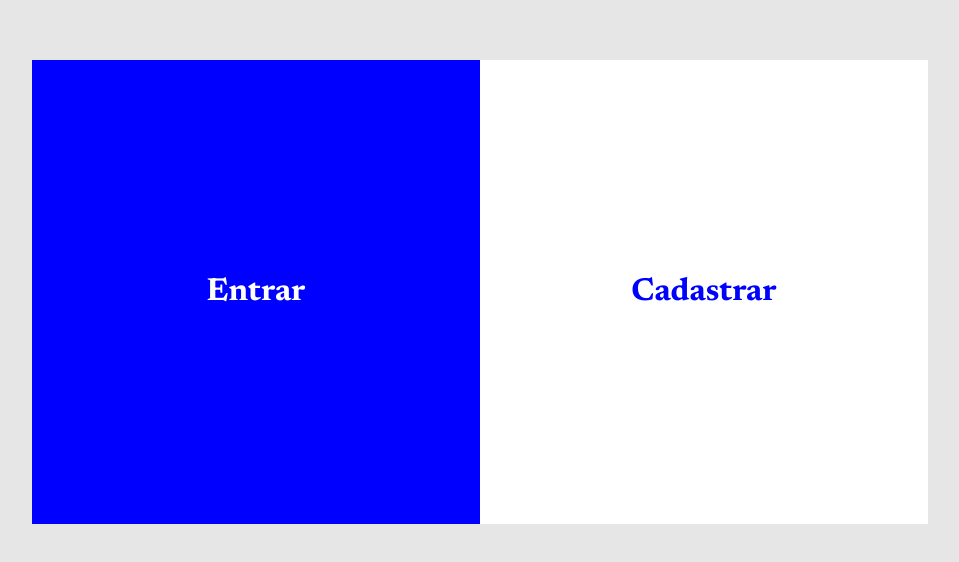
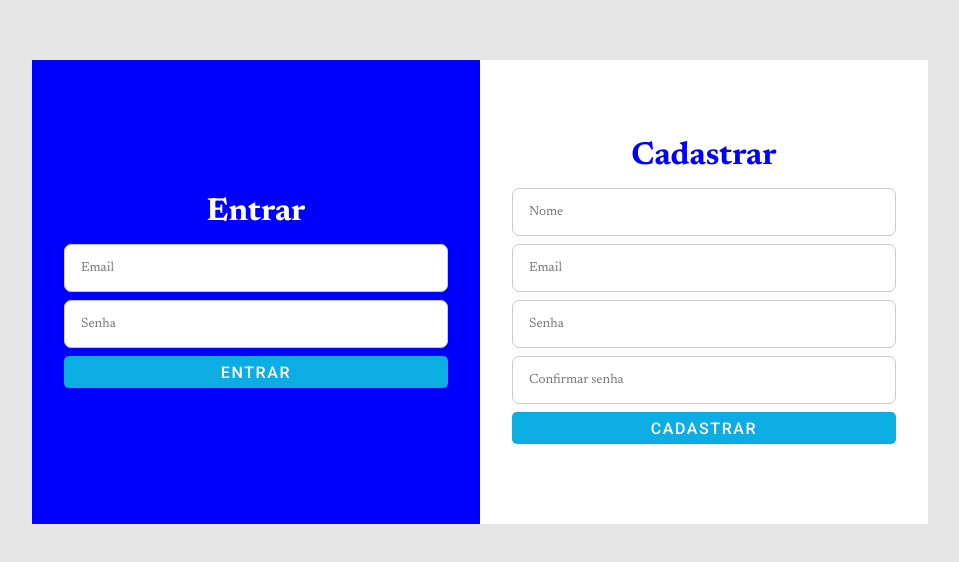
Before and after one commit to Prulucas/api-breaking-news, a React (Vite) app in the folder spa-breakingnews/: page /auth in a window 1280 px wide. Shown: the part 108-670 px from the top of the page, without its empty margins (160-1119 px from the left). Built offline with nearby package versions, Linux system fonts and the light colour scheme.

Commit message:
Aula 51 - Padronização do código em React com components

```diff
--- /dev/null
+++ b/spa-breakingnews/src/components/button/button.jsx
@@ -0,0 +1,5 @@
+import {ButtonSpace} from "./buttonStyled"
+
+export function Button ({type, text }) {
+    return <ButtonSpace type={type} > {text} </ButtonSpace>
+}
--- /dev/null
+++ b/spa-breakingnews/src/components/button/buttonStyled.jsx
@@ -0,0 +1,22 @@
+import styled from 'styled-components';
+
+export const ButtonSpace = styled.button`
+    background-color: #0bade3;
+    border: none;
+    outline: none;
+    font-size: 1rem;
+    padding: 0.4rem 1rem;
+    color: #fff;
+    transition: all 0.4s ease-in-out;
+    cursor: pointer;
+    border-radius: 0.3rem;
+    font-family: Roboto, arial;
+    width: auto;
+    font-weight: 500;
+    letter-spacing: 0.1rem;
+    text-transform: uppercase;
+
+    &:hover {
+    background-color: #057296;
+    }
+`;
--- /dev/null
+++ b/spa-breakingnews/src/components/input/input.jsx
@@ -0,0 +1,7 @@
+import {InputSpace } from "./inputStyled"
+
+export function Input ({type, placeholder, name}) {
+    return (
+        <InputSpace type={type} placeholder={placeholder} name={name} />
+    )
+}
--- /dev/null
+++ b/spa-breakingnews/src/components/input/inputStyled.jsx
@@ -0,0 +1,7 @@
+import styled from "styled-components"
+
+export const InputSpace = styled.input`
+    padding: 1rem;
+    border-radius: 7px;
+    border: 1px solid #ccc;
+`;
--- a/spa-breakingnews/src/components/navbar/navbar.jsx
+++ b/spa-breakingnews/src/components/navbar/navbar.jsx
@@ -1,9 +1,10 @@
 import { Link, Outlet, useNavigate } from "react-router-dom";
 import logo from "../../images/LogoBN.png";
-import {Nav, ImgLogo, InputSpace, Button, ErrorSpan} from "./navbarStyled.jsx"
+import {Nav, ImgLogo, InputSpace, ErrorSpan} from "./navbarStyled.jsx"
 import {useForm} from "react-hook-form"
 import z from "zod";
 import {zodResolver} from "@hookform/resolvers/zod"
+import {Button} from "../button/button.jsx"
 
 const searchSchema = z.object({
     title: z.string().nonempty({message: "A pesquisa não pode ser vazia"}).refine(value => !/^\s*$/.test(value), {message: "A pesquisa não pode ter apenas espaços"}),
@@ -39,8 +40,10 @@
                 <Link to="/">
                     <ImgLogo src={logo} alt="Logo Breaking News" />
                 </Link>
+                <Link to="/auth">
+                    <Button onClick={goAuth} type="button" text="Entrar" />
+                </Link>
 
-                <Button onClick={goAuth}>Entrar</Button>
             </Nav>
             {errors.title && <ErrorSpan>{errors.title.message}</ErrorSpan>}
             <Outlet/>
--- a/spa-breakingnews/src/components/navbar/navbarStyled.jsx
+++ b/spa-breakingnews/src/components/navbar/navbarStyled.jsx
@@ -62,26 +62,6 @@
     }
 `;
 
-export const Button = styled.button`
-    background-color: #0bade3;
-    border: none;
-    outline: none;
-    font-size: 1rem;
-    padding: 0.4rem 1rem;
-    color: #fff;
-    transition: all 0.4s ease-in-out;
-    cursor: pointer;
-    border-radius: 0.3rem;
-    font-family: Roboto, arial;
-    /*width: 40%;*/
-    font-weight: 500;
-    letter-spacing: 0.1rem;
-    text-transform: uppercase;
-
-    &:hover {
-    background-color: #057296;
-    }
-`;
 
 export const ErrorSpan = styled.span`
     background-color: #ffaeae;
--- a/spa-breakingnews/src/pages/authentication/authentication.jsx
+++ b/spa-breakingnews/src/pages/authentication/authentication.jsx
@@ -1,4 +1,6 @@
+import { Input } from "../../components/input/input";
 import { AuthContainer, Section } from "./authenticationStyled";
+import {Button} from "../../components/button/button.jsx"
 
 
 export function Authentication() {
@@ -6,10 +8,22 @@
         <AuthContainer>
             <Section type="signin">
                 <h2>Entrar</h2>
+                <form>
+                    <Input type="email" placeholder="Email" name="email" />
+                    <Input type="password" placeholder="Senha" name="password" />
+                    <Button type="submit" text="Entrar" />
+                </form>
             </Section>
 
             <Section type="signup">
                 <h2>Cadastrar</h2>
+                <form>
+                    <Input type="text" placeholder="Nome" name="name" />
+                    <Input type="email" placeholder="Email" name="email" />
+                    <Input type="password" placeholder="Senha" name="password" />
+                    <Input type="password" placeholder="Confirmar senha" name="password" />
+                    <Button type="submit" text="Cadastrar" />
+                </form>
             </Section>
         </AuthContainer>
     )
```
